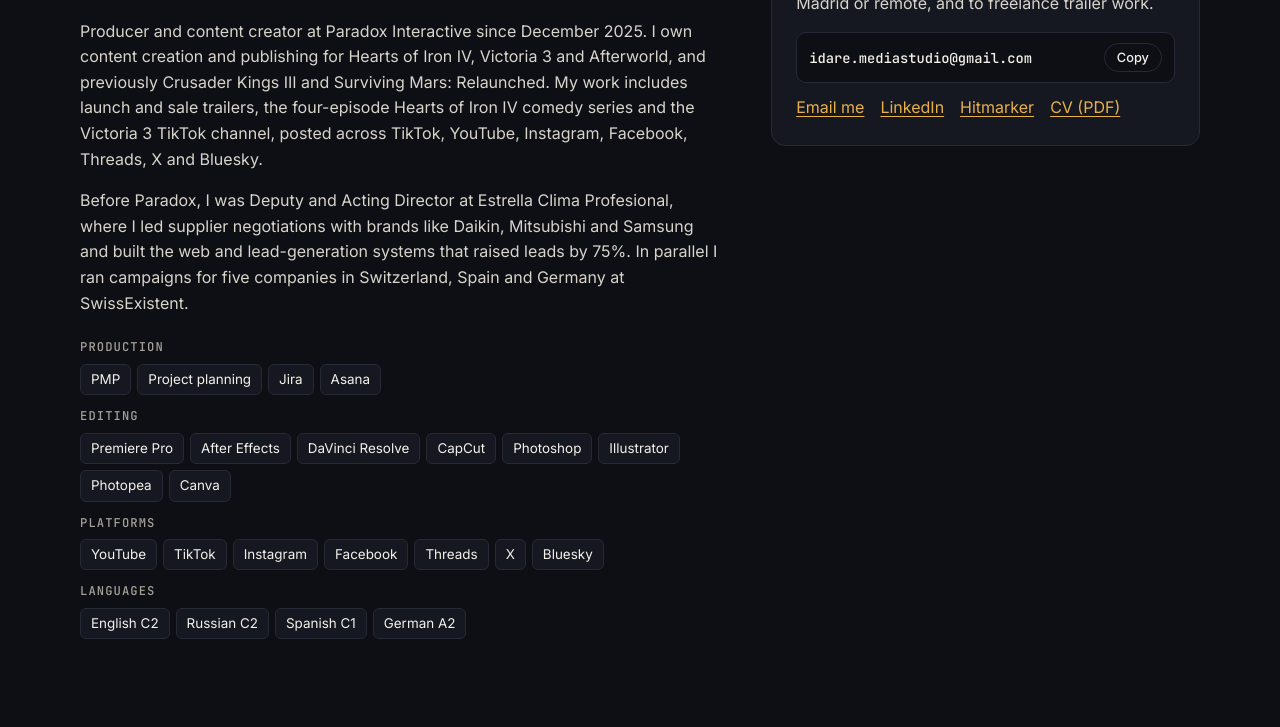
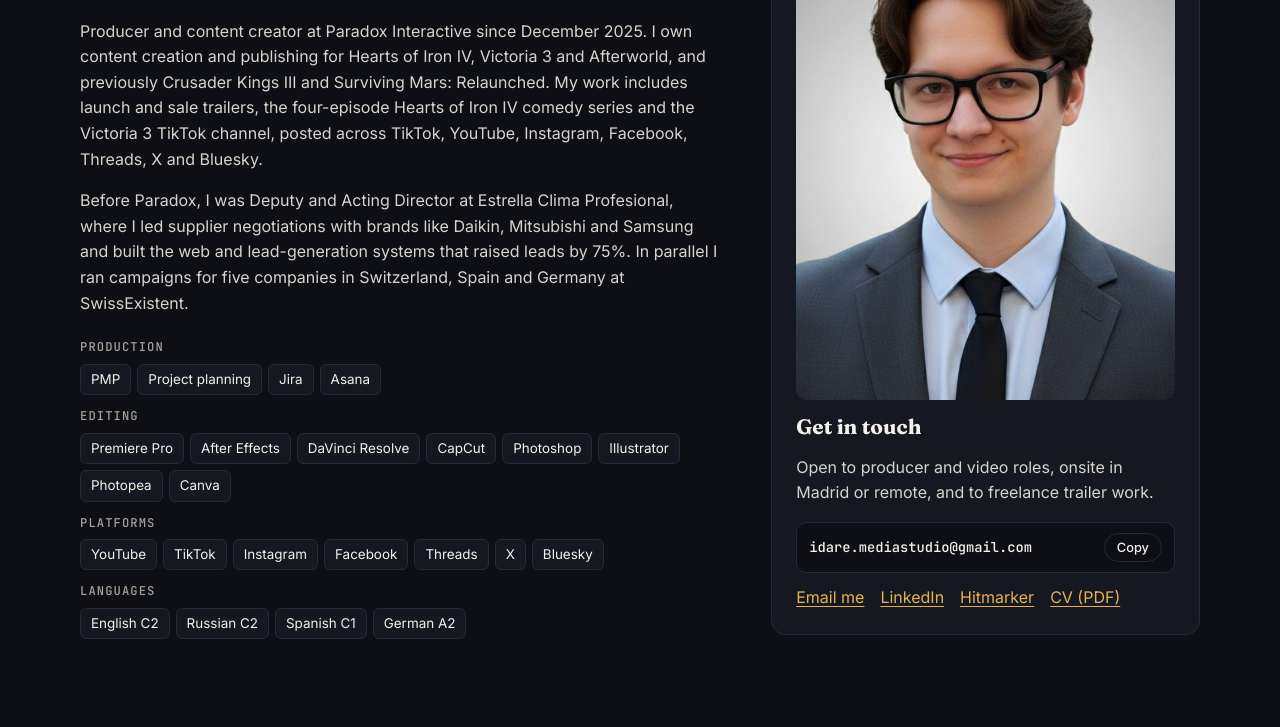
Before and after one commit to idaremedia/idaremedia.github.io, a plain HTML site: page index.html in a window 1280 px wide. Shown: the part 6128-6855 px from the top of the page. Drawn offline with Linux system fonts and the light colour scheme.

Commit message:
Add photo to About
Co-Authored-By: Claude Opus 5.5 <noreply@anthropic.com>
Claude-Session: https://claude.ai/code/session_01RsB9Bc5PqBQMMCMb9tzx6e

```diff
--- a/index.html
+++ b/index.html
@@ -167,7 +167,7 @@ body::before{content:"";position:fixed;inset:0 0 auto;height:env(safe-area-inset
 .kit .row span{font-size:.84rem;color:var(--fg);background:var(--panel);border:1px solid var(--line);padding:4px 10px;border-radius:6px}
 .card{background:var(--panel);border:1px solid var(--line);border-radius:14px;padding:24px;display:grid;gap:16px;position:sticky;top:120px}
 .photo{aspect-ratio:4/5;border-radius:10px;overflow:hidden;background:var(--panel2)}
-.photo img{width:100%;height:100%;object-fit:cover}
+.photo img{width:100%;height:100%;object-fit:cover;object-position:50% 20%}
 .contact{display:grid;gap:12px}
 .mailrow{display:flex;align-items:center;justify-content:space-between;gap:10px;flex-wrap:wrap;background:var(--bg);border:1px solid var(--line);border-radius:10px;padding:10px 12px}
 .mail{font-family:var(--mono);font-size:.86rem;user-select:all;word-break:break-all}
```
Also changed, not shown: photo.jpg (added).
